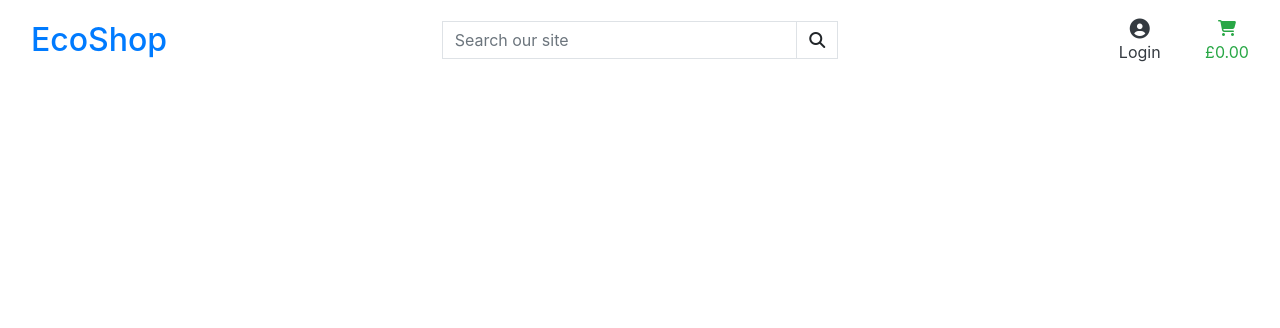
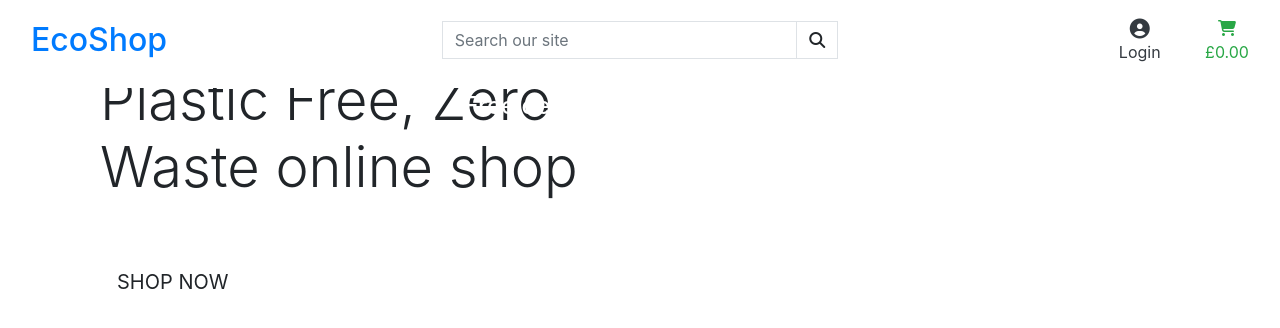
Before and after one commit to ozluna/EcoShop, a Django app: page / in a window 1280 px wide. Shown: the top 328 px of the page. Run offline with Django 3.2, Linux system fonts and the light colour scheme; some libraries are stand-ins or nearby versions.

Commit message:
index html new container added

```diff
--- a/home/templates/home/index.html
+++ b/home/templates/home/index.html
@@ -1,6 +1,22 @@
 {% extends "base.html" %}
 {% load static %}
 
+{%block page_header %}
+    <div class="container header-container">
+        <div class="row">
+            <div class="col"></div>
+        </div>
+    </div>
+{%endblock%}
 {% block content %}
-    <h1 class="display-4 text-success"> it works</h1>
+    <div class="container h-100">
+        <div class="col-7 col-md-6 my-auto">
+        <h2 class="display-4 logo-font text-black"> Your one stop Plastic Free, Zero Waste online shop </h2>
+        <div class="my-5">
+            <h4>
+                <a href="" class="shop-now-button btn btn-lg rounded-0 text-uppercase py-3"> Shop Now</a>
+            </h4>
+        </div>
+        </div>
+    </div>
 {% endblock %}
```
